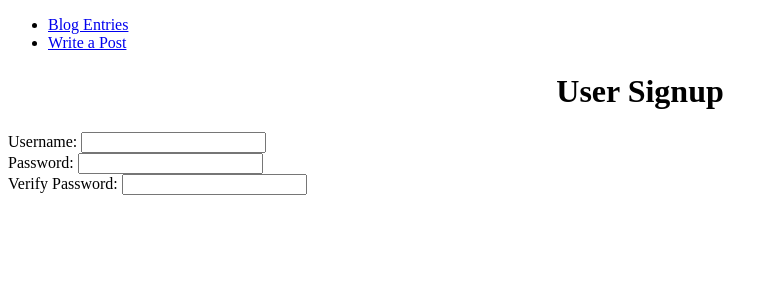
After one commit to ttitus72372/Blogz, a Flask app: page /signup in a window 1280 px wide. The commit adds this page. Shown: the top 300 px of the page, without its empty margins (0-777 px from the left). Run offline with Flask 2, Linux system fonts and the light colour scheme.

Commit message:
added in login/signup html and routes.

```diff
--- a/main.py
+++ b/main.py
@@ -30,10 +30,29 @@ class User(db.Model):
         self.password = password
         self.blogs = blogs
 
-@app.route('/')
+
+@app.route("/", methods=['GET','POST'])
 def index():
-    return redirect('/blog')
+    blogs = None
+    all_blogs = Blog.query.all()
 
+    data_tuples = []
+
+    user = None
+    try:
+        if session['logged_in']:
+            blogs = Blog.query.filter(User.id == session["author_id"])
+        else:
+            pass
+    except KeyError:
+        pass
+
+    for blog in all_blogs:
+        author_object = User.query.get(blog.author_id)
+        author_username = author_object.username
+        object_tuple=(blog.name, blog.id, author_username)
+        data_tuples.append(object_tuple)
+    return render_template('blog.html', title="Blogz", blogs=blogs, user=user, data_tuples=data_tuples)
 
 
 @app.route('/blog')
@@ -47,6 +66,52 @@ def blog():
         post = Blog.query.get(blog_id)
         body = Blog.query.get(blog_id)
         return render_template('post.html', post=post, body=body, title='Blog Entry')
+
+@app.route('/login', methods=['POST', 'GET'])
+def login():
+    error = None
+    if request.method == 'POST':
+        username = request.form['username']
+        password = request.form['password']
+        user = User.query.filter(User.username == username).first()
+        print(user)
+        print(user.password)
+        print(password)
+        if user.password == password:
+            session['logged_in'] = True
+            session['author_id'] = user.id
+            print(session)
+            flash('Welcome')
+            return render_template("blog.html", user=user)
+        else:
+            flash("Error: Try again because you do not have login or account.")
+            return render_template('login.html', error=error)
+
+    return render_template('login.html', error=error)
+
+
+@app.route('/signup', methods=['POST', 'GET'])
+def signup():
+    password_error = None
+    username_error = None
+
+    if request.method == 'POST':
+        print(type(request.form))
+        password = request.form['password']
+        verify = request.form['verify']
+        username = request.form['username']
+        existing_username = User.query.filter_by(username=username).first()
+        print(existing_username)
+        if not existing_user and not existing_username:
+            new_user = User(username, password)
+            db.session.add(new_user)
+            db.session.commit()
+            print(new_user)
+            return redirect('/login')
+        else:
+            return "<h1>Duplicate user</h1>"
+
+    return render_template('signup.html', password_error=password_error, username_error=username_error)
 
 @app.route('/newpost', methods=['POST', 'GET'])
 def new_post():
@@ -72,5 +137,17 @@ def new_post():
 
     return render_template('newpost.html', title='New Entry')
 
+@app.route("/logout", methods=['GET'])
+def logout():
+    session.pop('logged_in', None)
+    return render_template("blog.html")
+
+@app.route("/blog/<blog_id>/", methods=['GET'])
+def individual_entry(blog_id):
+    blog = Blog.query.filter(blog_id).first()
+    user = User.query.get(session['author_id'])
+
+    return render_template("individual_entry.html",blog=blog, user=user)
+
 if  __name__ == "__main__":
     app.run()
--- /dev/null
+++ b/templates/signup.html
@@ -0,0 +1,31 @@
+{% extends "base.html" %}
+
+{% block content %}
+<body>
+    <h1 style='text-align:center'>User Signup</h1>
+     <form method = "post" action = "/signup">
+     <div>
+  <label for = "username">Username:
+  <input id="username" type="text" name="username" />
+        </label>
+        {% if username_error %}
+        <p class = "error">{{username_error}}</p>
+        {% endif %}
+       </div> <div>
+  <label for = "password">Password:
+  <input id="password" type="password" name="password" />
+        </label></div>
+        <div>
+  <label for = "password_verify">Verify Password:
+  <input id="verify" type="password" name="verify" />
+        </label>
+        {% if password_error %}
+        <p class = "error">{{password_error}}</p>
+        {% endif %}
+</div>
+
+</body>
+{% endblock %}
+
+</body>
+</html>
```
Also changed, not shown: templates/blog.html (+42 -14 lines), templates/index.html (added, +10 -0 lines), templates/individual_entry.html (added, +20 -0 lines), templates/login.html (added, +21 -0 lines), templates/singleUser.html (added, +10 -0 lines).
